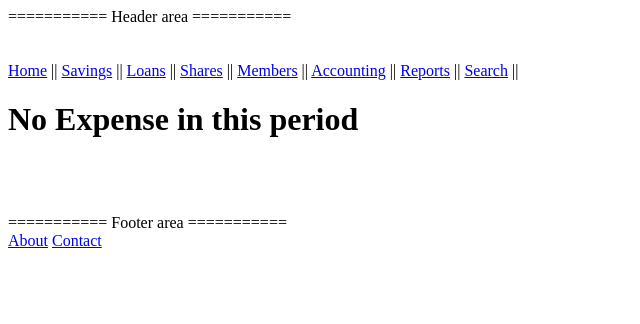
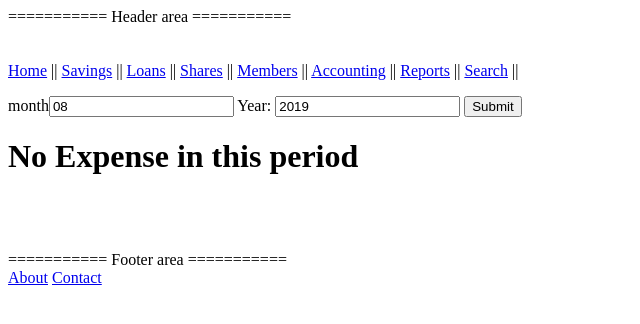
Before and after one commit to suresh466/cooperative_finance, a Django app: page /reports/expense in a window 1280 px wide. Shown: the top 324 px of the page, without its empty margins (0-640 px from the left). Run offline with Django 3.2, Linux system fonts and the light colour scheme.

Commit message:
show current month and year for all reports by default choose month and year to show reports for all report types via form

```diff
--- a/reports/templates/reports/capital.html
+++ b/reports/templates/reports/capital.html
@@ -2,6 +2,7 @@
 
 {% block content %}
 
+{% include 'reports/_form_year_month.html' %}
 {% include 'reports/_capital.html' %}
 
 {% endblock %}
--- a/reports/templates/reports/expense.html
+++ b/reports/templates/reports/expense.html
@@ -2,6 +2,7 @@
 
 {% block content %}
 
+{% include 'reports/_form_year_month.html' %}
 {% include 'reports/_expense.html' %}
 
 {% endblock %}
--- a/reports/templates/reports/loans.html
+++ b/reports/templates/reports/loans.html
@@ -2,6 +2,7 @@
 
 {% block content %}
 
+{% include 'reports/_form_year_month.html' %}
 {% include 'reports/_loans.html' %}
 
 {% endblock %}
--- a/reports/templates/reports/monthly.html
+++ b/reports/templates/reports/monthly.html
@@ -2,6 +2,7 @@
 
 {% block content %}
 
+{% include 'reports/_form_year_month.html' %}
 {% include 'reports/_income.html' %}
 {% include 'reports/_expense.html' %}
 {% include 'reports/_loans.html' %}
--- a/reports/views.py
+++ b/reports/views.py
@@ -36,13 +36,20 @@ def income(request):
 
     return render(request, template, context)
 
-def _expense():
-    expenses = Expense.objects.filter(delete_status = False, date_created__year = '2019',
-            date_created__month='08')
+def _expense(year=datetime.now().year, month=datetime.now().month):
+    expenses = Expense.objects.filter(delete_status = False, date_created__year = year,
+            date_created__month = month)
     return expenses
 
 def expense(request):
     template = 'reports/expense.html'
+
+    if request.method == 'POST':
+        month = request.POST.get('month')
+        year = request.POST.get('year')
+        expenses = _expense(year=year,month=month)
+    else:
+        expenses = _expense()
 
     context = {
             'items_expenses': _expense(),
@@ -51,17 +58,24 @@ def expense(request):
 
     return render(request, template, context)
 
-def _loan():
-    loans_rec = LoanPayment.objects.filter(delete_status = False, date_created__year = '2019',
-            date_created__month='08')
-    loans_issued = LoansIssue.objects.filter(delete_status = False, date_created__year = '2019',
-            date_created__month = '08')
+def _loan(year=datetime.now().year, month=datetime.now().month):
+    loans_rec = LoanPayment.objects.filter(delete_status = False, date_created__year = year,
+            date_created__month = month)
+    loans_issued = LoansIssue.objects.filter(delete_status = False, date_created__year = year,
+            date_created__month = month)
     return {'loans_rec': loans_rec, 'loans_issued': loans_issued}
 
 def loan(request):
     template = 'reports/loans.html'
 
-    loan = _loan()
+    if request.method == 'POST':
+        month = request.POST.get('month')
+        year = request.POST.get('year')
+        loan = _loan(year=year,month=month)
+    else:
+        loan = _loan()
+
+
 
     context = {
             'items_loans': loan.get("loans_rec","none"),
@@ -71,26 +85,26 @@ def loan(request):
 
     return render(request, template, context)
 
-def _capital():
+def _capital(year=datetime.now().year, month=datetime.now().month):
 
-    shares_buy = ShareBuy.objects.filter(delete_status = False, date_created__year = '2019',
-            date_created__month='08')
-    shares_sell = ShareSell.objects.filter(delete_status = False, date_created__year = '2019',
-            date_created__month='08')
+    shares_buy = ShareBuy.objects.filter(delete_status = False, date_created__year = year,
+            date_created__month = month)
+    shares_sell = ShareSell.objects.filter(delete_status = False, date_created__year = year,
+            date_created__month = month)
     shares_buy_sum = shares_buy.aggregate(Sum('number'))['number__sum']
     shares_sell_sum = shares_sell.aggregate(Sum('number'))['number__sum']
 
-    savings_deposit = SavingDeposit.objects.filter(delete_status = False, date_created__year = '2019',
-            date_created__month='08')
-    savings_withdrawal = SavingWithdrawal.objects.filter(delete_status = False, date_created__year = '2019',
-            date_created__month='08')
+    savings_deposit = SavingDeposit.objects.filter(delete_status = False, date_created__year = year,
+            date_created__month = month)
+    savings_withdrawal = SavingWithdrawal.objects.filter(delete_status = False, date_created__year = year,
+            date_created__month = month)
     savings_deposit_sum = savings_deposit.aggregate(Sum('amount'))['amount__sum']
     savings_withdrawal_sum= savings_withdrawal.aggregate(Sum('amount'))['amount__sum']
 
-    loan_payment = LoanPayment.objects.filter(delete_status = False, date_created__year = '2019',
-            date_created__month='08')
-    loans_issued = LoansIssue.objects.filter(delete_status = False, date_created__year = '2019',
-            date_created__month='08')
+    loan_payment = LoanPayment.objects.filter(delete_status = False, date_created__year = year,
+            date_created__month = month)
+    loans_issued = LoansIssue.objects.filter(delete_status = False, date_created__year = year,
+            date_created__month = month)
     loan_payment_sum= loan_payment.aggregate(Sum('principal'))['principal__sum']
     loans_issued_sum = loans_issued.aggregate(Sum('principal'))['principal__sum']
 
@@ -104,7 +118,12 @@ def _capital():
 def capital(request):
     template = 'reports/capital.html'
 
-    capital = _capital()
+    if request.method == 'POST':
+        month = request.POST.get('month')
+        year = request.POST.get('year')
+        capital = _capital(year=year,month=month)
+    else:
+        capital = _capital()
 
     context = {
             'shares_buy_sum_capital': capital.get('shares_buy_sum','none'),
@@ -119,16 +138,26 @@ def capital(request):
     return render (request, template, context)
 
 def monthly(request):
-    template = 'reports/yearly.html'
+    template = 'reports/monthly.html'
 
-    loan = _loan()
-    capital = _capital()
+    if request.method == 'POST':
+        month = request.POST.get('month')
+        year = request.POST.get('year')
+        loan = _loan(year=year,month=month)
+        capital = _capital(year=year,month=month)
+        incomes = _income(year=year,month=month)
+        expenses = _expense(year=year,month=month)
+    else:
+        loan = _loan()
+        capital = _capital()
+        incomes = _income()
+        expenses = _expense()
 
     context = {
         'title_yearly': 'Monthly',
-        'items_income': _income(),
+        'items_income': incomes,
         'title_income': 'Income',
-        'items_expenses': _expense(),
+        'items_expenses': expenses,
         'title_expenses': 'Expense',
         'items_loans': loan.get('loans_rec','none'),
         'issued_items_loans': loan.get('loans_issued','none'),
```
